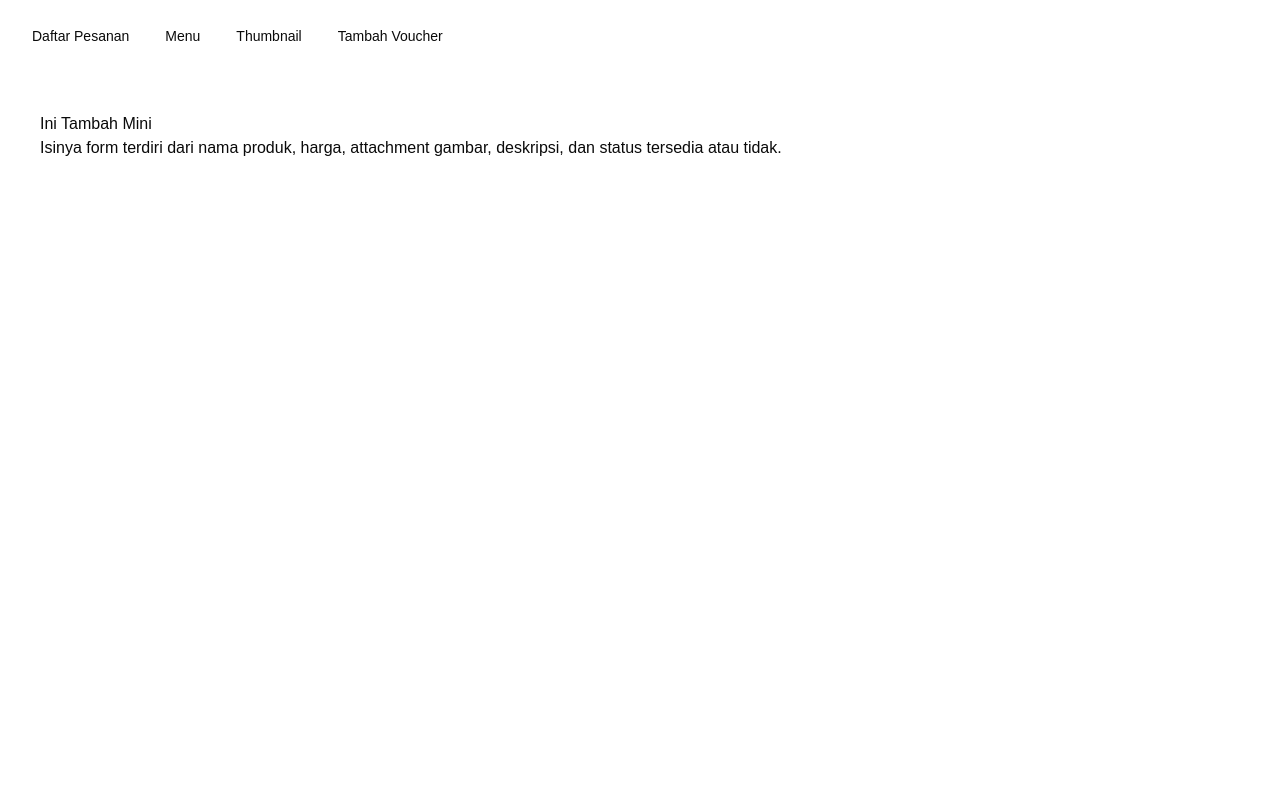
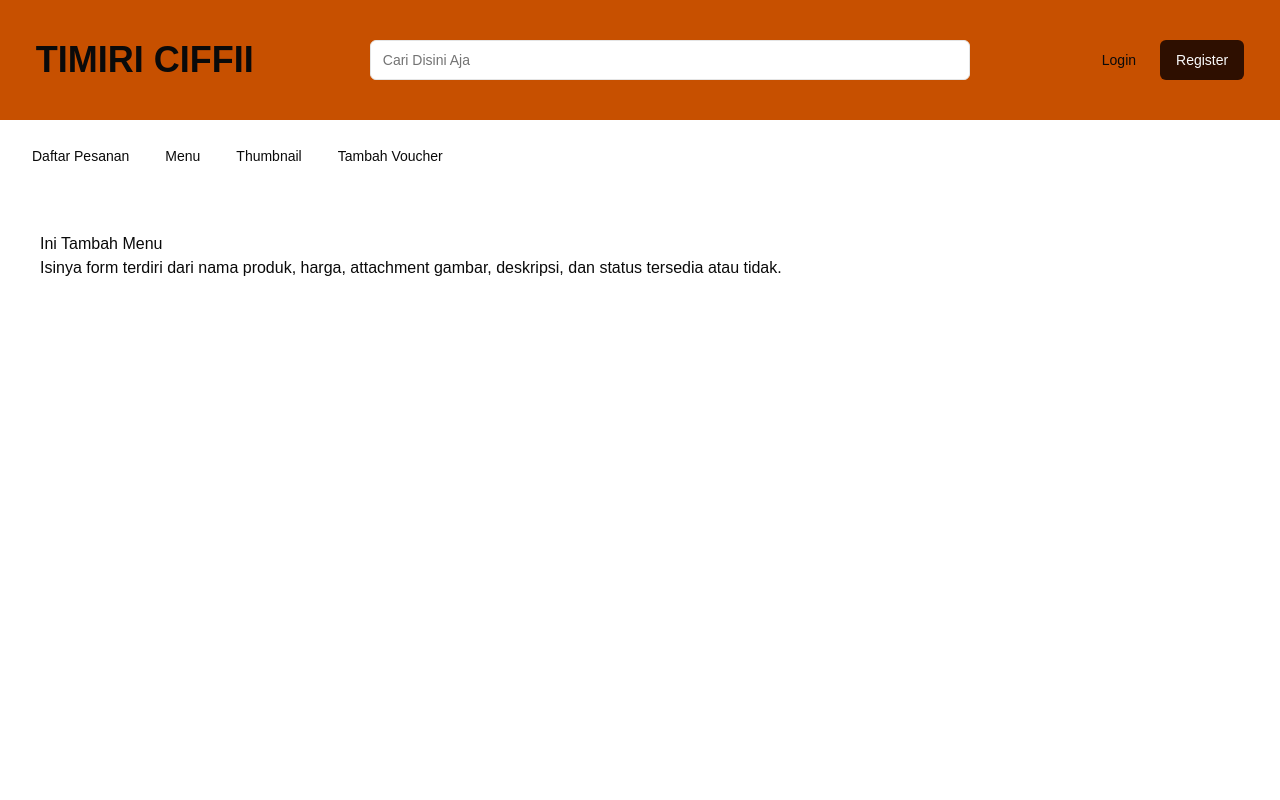
Before and after one commit to rifkiachmadfa/coffeeshop, a Next.js app: page /admin/tambahMenu in a window 1280 px wide. Shown: the top 800 px of the page. Built offline with nearby package versions, Linux system fonts and the light colour scheme.

Commit message:
tambah menu

```diff
--- a/app/admin/layout.tsx
+++ b/app/admin/layout.tsx
@@ -6,10 +6,9 @@ export default function AdminLayout({
   children: React.ReactNode;
 }) {
   return (
-    <div className="min-h-screen">
-      {/* Navigasi khusus untuk halaman admin */}
+    <section className="min-h-screen">
       <NavigasiAdmin />
       <main className="p-10">{children}</main>
-    </div>
+    </section>
   );
 }
--- a/app/admin/tambahMenu/page.tsx
+++ b/app/admin/tambahMenu/page.tsx
@@ -1,10 +1,10 @@
 const TambahMenu = () => {
   return (
     <>
-            <h1>Ini Tambah Mini</h1>
+      <h1>Ini Tambah Menu</h1>
       <p>
-                Isinya form terdiri dari nama produk, harga, attachment gambar, deskripsi,
-                dan status tersedia atau tidak.
+        Isinya form terdiri dari nama produk, harga, attachment gambar,
+        deskripsi, dan status tersedia atau tidak.
       </p>
     </>
   );
--- a/app/layout.tsx
+++ b/app/layout.tsx
@@ -1,5 +1,3 @@
-"use client";
-
 import "./globals.css";
 import NavigasiHomePage from "@/components/navigasiHomepage";
 import Footer from "@/components/footer";
@@ -10,24 +8,17 @@ export default function RootLayout({
 }: {
   children: React.ReactNode;
 }) {
-  const pathname = usePathname();
-
-  const isRoot = pathname === "/"; // Cek jika berada di halaman root
-
   return (
     <html lang="en">
       <body className="flex justify-center">
-        <main className="antialiased w-[1280px] h-[100vh] relative">
-          {/* Navigasi hanya di halaman root */}
-          {isRoot && (
-            <div className="mt-10 mb-5 z-10">
-              <NavigasiHomePage />
-            </div>
-          )}
-          <div className="relative z-1">
+        <main className="antialiased w-[1280px] h-[100vh]">
+          <div className="">
+            <NavigasiHomePage />
+          </div>
+
+          <div className="">
             {children}
-            {/* Footer hanya di halaman root */}
-            {isRoot && <Footer />}
+            <Footer />
           </div>
         </main>
       </body>
--- a/app/page.tsx
+++ b/app/page.tsx
@@ -4,7 +4,7 @@ import CardListProduk from "@/components/cardListProduk";
 export default function Home() {
   return (
     <>
-      <div className="absolute top-0 left-0 z-0">
+      <div className="absolute">
         <Image
           src="/sampleimage.jpg"
           alt=""
--- a/components/navigasiHomepage.tsx
+++ b/components/navigasiHomepage.tsx
@@ -10,8 +10,8 @@ import Link from "next/link";
 export default function NavigationHomePage() {
   return (
     <div>
-      <NavigationMenu>
-        <NavigationMenuList className="flex w-screen gap-28">
+      <NavigationMenu className="">
+        <NavigationMenuList className="h-[120px] flex w-screen gap-28 bg-[#C75000]">
           <NavigationMenuItem>
             <Link href="/" className="text-4xl font-bold ">
               TIMIRI CIFFII
```
Also changed, not shown: components/footer.tsx (+9 -7 lines). Lines whose indentation alone changed are shown as unchanged.
